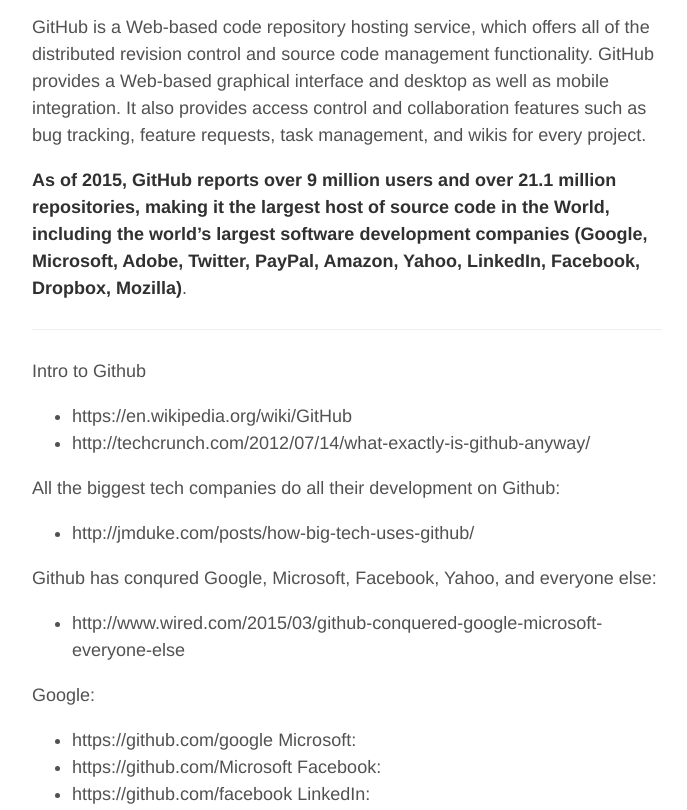
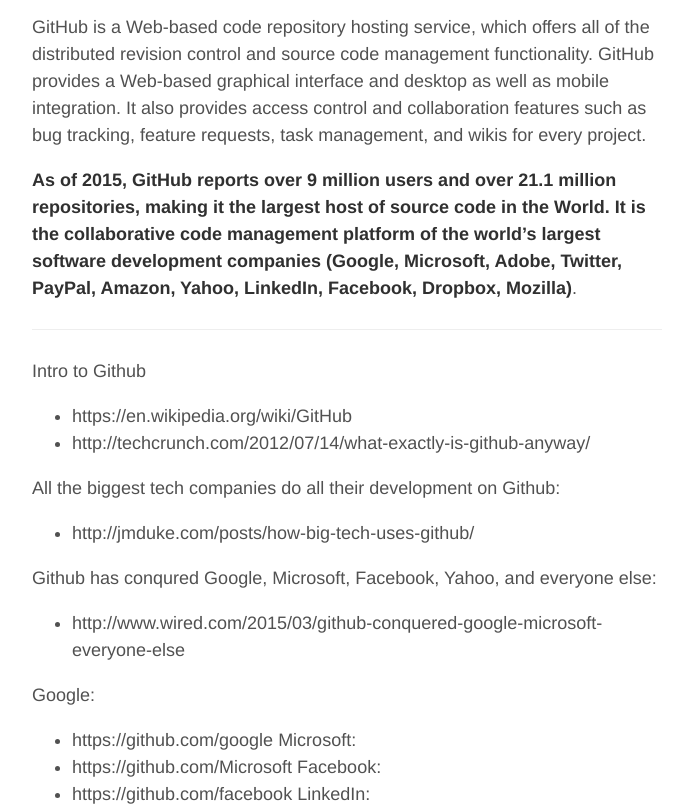
Before and after one commit to healthschema/healthschema.github.io, a Jekyll site: the page built from _posts/2015-08-20-github-intro.md, in a window 1280 px wide and 900 px high, scrolled down 340 px, cut to the strip 90-900 px from the top of the window. Shown: the whole strip, without its empty margins (293-980 px from the left). Built offline with Jekyll 4.4.1, drawn with Linux system fonts in a browser that asks for light colours.

Commit message:
Update 2015-08-20-github-intro.md

```diff
--- a/_posts/2015-08-20-github-intro.md
+++ b/_posts/2015-08-20-github-intro.md
@@ -11,7 +11,7 @@
 
 GitHub is a Web-based code repository hosting service, which offers all of the distributed revision control and source code management functionality. GitHub provides a Web-based graphical interface and desktop as well as mobile integration. It also provides access control and collaboration features such as bug tracking, feature requests, task management, and wikis for every project.
 
-**As of 2015, GitHub reports over 9 million users and over 21.1 million repositories, making it the largest host of source code in the World, including the world's largest software development companies (Google, Microsoft, Adobe, Twitter, PayPal, Amazon, Yahoo, LinkedIn, Facebook, Dropbox, Mozilla)**.
+**As of 2015, GitHub reports over 9 million users and over 21.1 million repositories, making it the largest host of source code in the World. It is the collaborative code management platform of the world's largest software development companies (Google, Microsoft, Adobe, Twitter, PayPal, Amazon, Yahoo, LinkedIn, Facebook, Dropbox, Mozilla)**.
 
 
 ***
```
